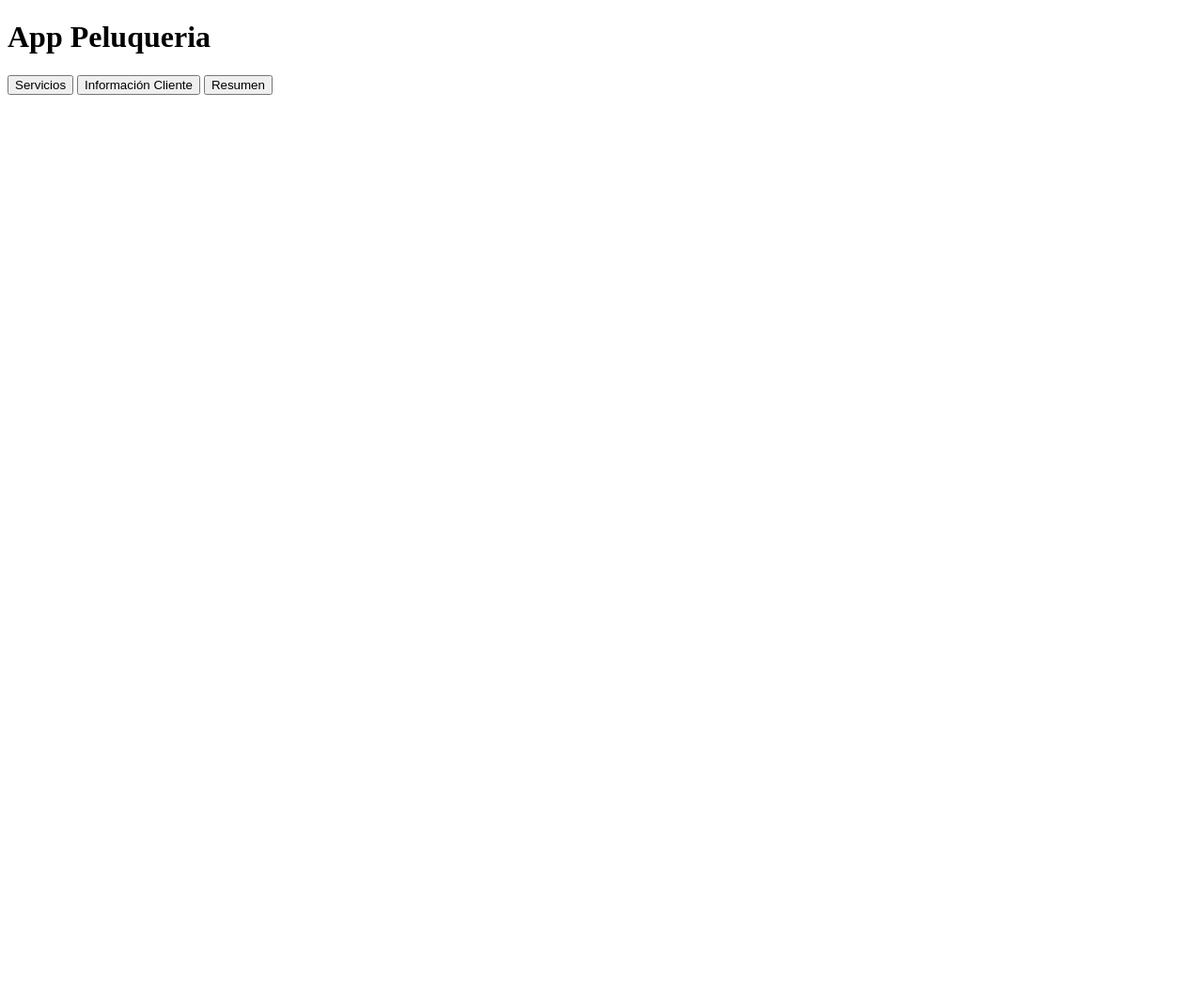
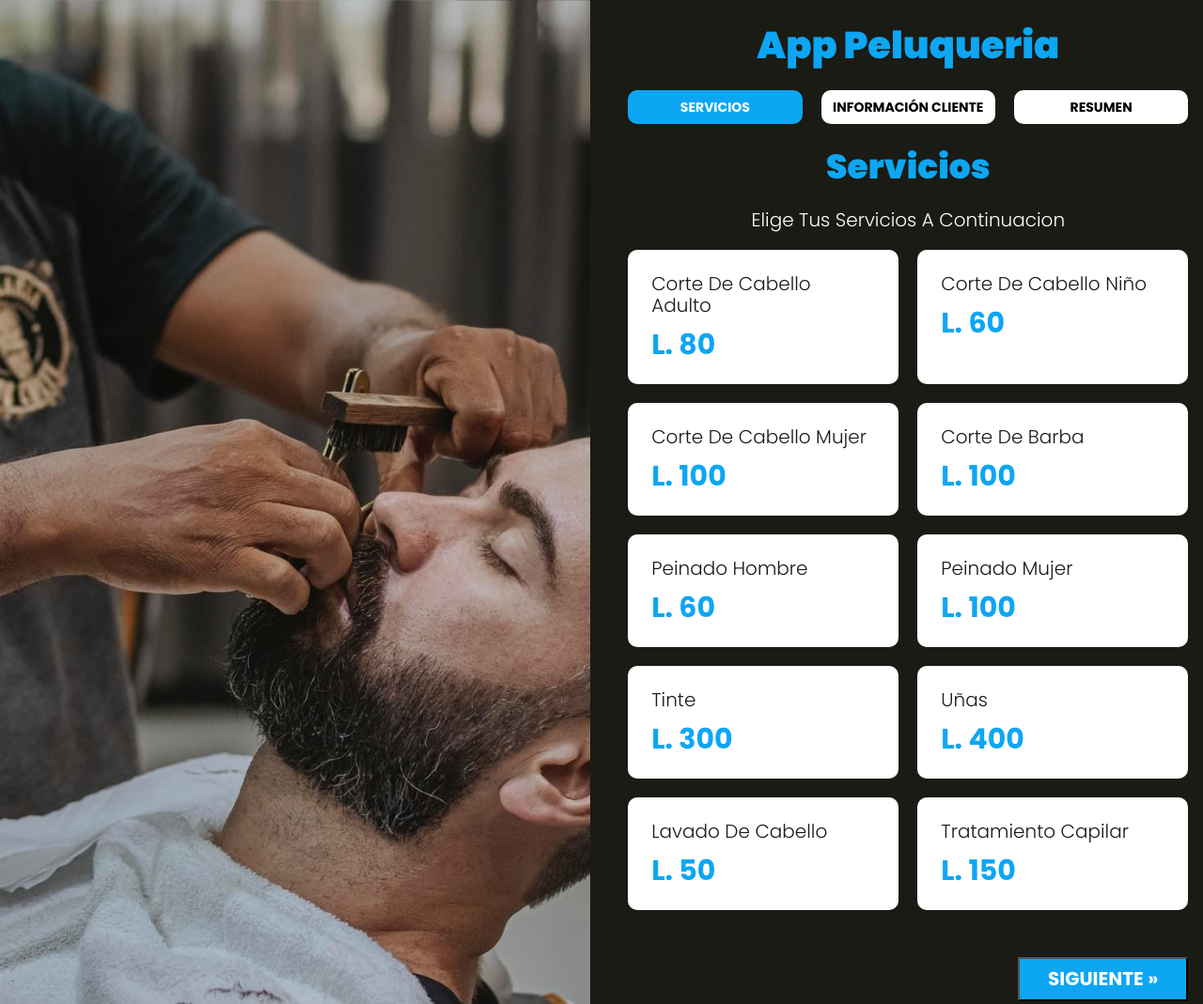
Before and after one commit to darthmaul10/AppSalon, a website with bundled scripts: page index.html in a window 1280 px wide. Shown: the top 1069 px of the page at 94% size. Before the commit the page ends 800 px from the top, so only its background shows below. Built offline with nearby package versions, Linux system fonts and the light colour scheme; files whose address does not match are found by name.

Commit message:
paginación terminada

```diff
--- a/index.html
+++ b/index.html
@@ -1,5 +1,5 @@
 <!DOCTYPE html>
-<html lang="en">
+<html lang="es">
 <head>
     <meta charset="UTF-8">
     <meta name="viewport" content="width=device-width, initial-scale=1.0">
@@ -16,10 +16,34 @@
                 <h1>App Peluqueria</h1>
             </header>
             <nav class="tabs">
-                <button type="button">Servicios</button>
-                <button type="button">Información Cliente</button>
-                <button type="button">Resumen</button>
+                <button type="button" data-paso="1">Servicios</button>
+                <button type="button"data-paso="2">Información Cliente</button>
+                <button type="button"data-paso="3">Resumen</button>
             </nav>
+
+            <div id="paso-1" class="seccion">
+                <h2>Servicios</h2>
+                <p class="text-center">elige tus servicios a continuacion</p>
+                <div id="servicios" class="listado-servicios">
+
+                </div>
+            </div>
+            <div id="paso-2" class="seccion">
+                <h2>Tus datos y citas</h2>
+            </div>
+            <div id="paso-3" class="seccion">
+                <h2>Resumen</h2>
+            </div>
+
+            <div class="paginacion">
+                <button id="anterior">
+                    &laquo; anterior
+                </button>
+                <button id="siguiente">
+                    siguiente &raquo;
+                </button>
+            </div>
+
         </div>
     </div>
 
--- a/src/js/app.js
+++ b/src/js/app.js
@@ -0,0 +1,163 @@
+let pagina = 1;
+
+document.addEventListener("DOMContentLoaded", function () {
+  iniciarApp();
+});
+
+function iniciarApp() {
+  mostrarservicios();
+
+  //resalta el Div actual segun el tab al que se le presiona
+  mostrarSeccion();
+
+  // oculta o muestra una seccion segun el tab al que se presiona
+  cambiarSeccion();
+
+  //paginacion
+
+  paginaSiguiente();
+  paginaAnterior();
+
+  botonesPaginador();
+}
+
+function mostrarSeccion() {
+  //eliminar mostrar-seccion de la seccion actual
+  const seccionAnterior = document.querySelector(".mostrar-seccion");
+  if (seccionAnterior) {
+    seccionAnterior.classList.remove("mostrar-seccion");
+  }
+
+  const seccionActual = document.querySelector(`#paso-${pagina}`);
+  seccionActual.classList.add("mostrar-seccion");
+
+  //eliminar el clase actual
+
+  const tabAnterior = document.querySelector(".tabs .actual");
+  if (tabAnterior) {
+    tabAnterior.classList.remove("actual");
+  }
+
+  //resalta el tab actual
+  const tab = document.querySelector(`[data-paso="${pagina}"]`);
+  tab.classList.add("actual");
+}
+
+function cambiarSeccion() {
+  const enlaces = document.querySelectorAll(".tabs button");
+
+  enlaces.forEach((enlace) => {
+    enlace.addEventListener("click", (e) => {
+      e.preventDefault();
+      pagina = parseInt(e.target.dataset.paso);
+
+      mostrarSeccion();
+      botonesPaginador();
+    });
+  });
+}
+
+async function mostrarservicios() {
+  try {
+    const resultado = await fetch("./servicios.json");
+    const db = await resultado.json();
+    const { servicios } = db;
+
+    //generando html
+
+    servicios.forEach((servicio) => {
+      const { id, nombre, precio } = servicio;
+
+      //DOM
+      const nombreServicio = document.createElement("P");
+      nombreServicio.textContent = nombre;
+      nombreServicio.classList.add("nombre-servicio");
+
+      const precioServicio = document.createElement("P");
+      precioServicio.textContent = `L. ${precio}`;
+      precioServicio.classList.add("precio-servicio");
+
+      const servicioDiv = document.createElement("DIV");
+      servicioDiv.classList.add("servicio");
+      servicioDiv.dataset.idServicio = id;
+
+      //selecciona un servicio para la cita
+
+      servicioDiv.onclick = seleccionarServicio;
+
+      servicioDiv.appendChild(nombreServicio);
+      servicioDiv.appendChild(precioServicio);
+
+      const domServicios = document.querySelector("#servicios");
+      domServicios.appendChild(servicioDiv);
+    });
+  } catch (error) {
+    console.log(error);
+  }
+}
+
+function seleccionarServicio(e) {
+  let elemento;
+  if (e.target.tagName === "P") {
+    elemento = e.target.parentElement;
+  } else {
+    elemento = e.target;
+  }
+
+  if (elemento.classList.contains("seleccionado")) {
+    elemento.classList.remove("seleccionado");
+  } else {
+    elemento.classList.add("seleccionado");
+  }
+}
+
+function paginaSiguiente() {
+  const paginaSiguiente = document.querySelector("#siguiente");
+  paginaSiguiente.addEventListener("click", (page) => {
+    pagina++;
+    console.log(pagina);
+    botonesPaginador();
+  });
+}
+
+function paginaAnterior() {
+  const paginaAnterior = document.querySelector("#anterior");
+  paginaAnterior.addEventListener("click", (page) => {
+    pagina--;
+    console.log(pagina);
+    botonesPaginador();
+  });
+}
+
+function botonesPaginador() {
+  const paginaSiguiente = document.querySelector("#siguiente");
+  const paginaAnterior = document.querySelector("#anterior");
+
+  /* if (pagina === 1) {
+    paginaAnterior.classList.add("ocultar");
+  } else if (pagina === 3) {
+    paginaAnterior.classList.remove("ocultar");
+    paginaSiguiente.classList.remove("ocultar");
+} else {
+    paginaSiguiente.classList.add("ocultar");
+    paginaAnterior.classList.remove("ocultar");
+  }
+  */
+  switch (pagina) {
+    case 1: {
+      paginaAnterior.classList.add("ocultar");
+      break;
+    }
+    case 2: {
+      paginaAnterior.classList.remove("ocultar");
+      paginaSiguiente.classList.remove("ocultar");
+      break;
+    }
+    default: {
+      paginaSiguiente.classList.add("ocultar");
+      paginaAnterior.classList.remove("ocultar");
+    }
+  }
+
+  mostrarSeccion();
+}
--- a/src/scss/app.scss
+++ b/src/scss/app.scss
@@ -3,3 +3,8 @@
 @import 'base/utilidades';
 @import 'base/mixins';
 @import 'base/globales';
+
+@import 'layout/UI';
+@import 'layout/tabs';
+@import 'layout/servicios';
+@import 'layout/paginacion';
--- /dev/null
+++ b/src/scss/layout/_UI.scss
@@ -0,0 +1,37 @@
+body {
+  background-color: $negro;
+}
+
+.contenedor-estetica {
+  @include tablet {
+    height: 100vh;
+    @include grid(2, $separacion/2);
+  }
+  .imagen {
+    height: 30rem;
+    background-image: url(../img/2.jpg);
+    background-position: center center;
+    background-size: cover;
+
+    @include tablet {
+      height: auto;
+    }
+  }
+}
+
+.app{
+    width: 95%;
+    margin: 0 auto;
+    padding-top: $separacion /2;
+
+    .seccion{
+      display: none;
+      margin-top: $separacion/2;
+      text-transform: capitalize;
+
+
+    }
+}
+.mostrar-seccion{
+  display: block!important;
+}
--- /dev/null
+++ b/src/scss/layout/_paginacion.scss
@@ -0,0 +1,23 @@
+.paginacion {
+  display: flex;
+  justify-content: space-between;
+  padding: $separacion 0;
+  button {
+    background-color: $azul;
+    padding: 1rem 3rem;
+    display: block;
+    text-align: center;
+    color: $blanco;
+    font-weight: $bold;
+    font-size: 2rem;
+    text-transform: uppercase;
+
+    &.ocultar {
+      visibility: hidden;
+    }
+
+    &:hover {
+      cursor: pointer;
+    }
+  }
+}
--- /dev/null
+++ b/src/scss/layout/_servicios.scss
@@ -0,0 +1,36 @@
+.listado-servicios{
+    @include tablet{
+        @include grid(2,2rem);
+    }
+
+    .servicio{
+        margin-bottom: 2rem;
+        background-color: $blanco;
+        padding: $separacion/2;
+        border-radius: 1rem;
+
+        @include tablet{
+            margin-bottom: 0;
+        }
+
+        p{
+            margin: 0 0 $separacion/4 0;
+        }
+        .nombre-servicio{
+            color: $negro;
+        }
+        .precio-servicio{
+            color: $azul;
+            margin: 0;
+            font-size: 3rem;
+            font-weight: $bold;
+        }
+        &.seleccionado{
+            background-color: $azul;
+            .precio-servicio{
+                color: $blanco;
+            }
+        }
+    }
+
+}
--- /dev/null
+++ b/src/scss/layout/_tabs.scss
@@ -0,0 +1,23 @@
+.tabs{
+    @include grid(3,2rem);
+    button{
+        background-color: $blanco;
+        font-size: 1.4rem;
+        font-weight: $bold;
+        padding:1rem;
+        text-align: center;
+        border-radius: 10px;
+        text-transform: uppercase;
+        border: none;
+
+        &.actual{
+            background-color: $azul;
+            color: $blanco;
+        }
+
+        &:hover{
+            cursor: pointer;
+        }
+    }
+
+}
```
Also changed, not shown: build/css/app.css (added), build/css/layout/UI.css (added), build/img/1.jpg (added), build/img/1.webp (added), build/img/2.jpg (added), build/img/2.webp (added), build/js/bundle.min.js (added), src/img/2.jpg (added), 3 other files.
